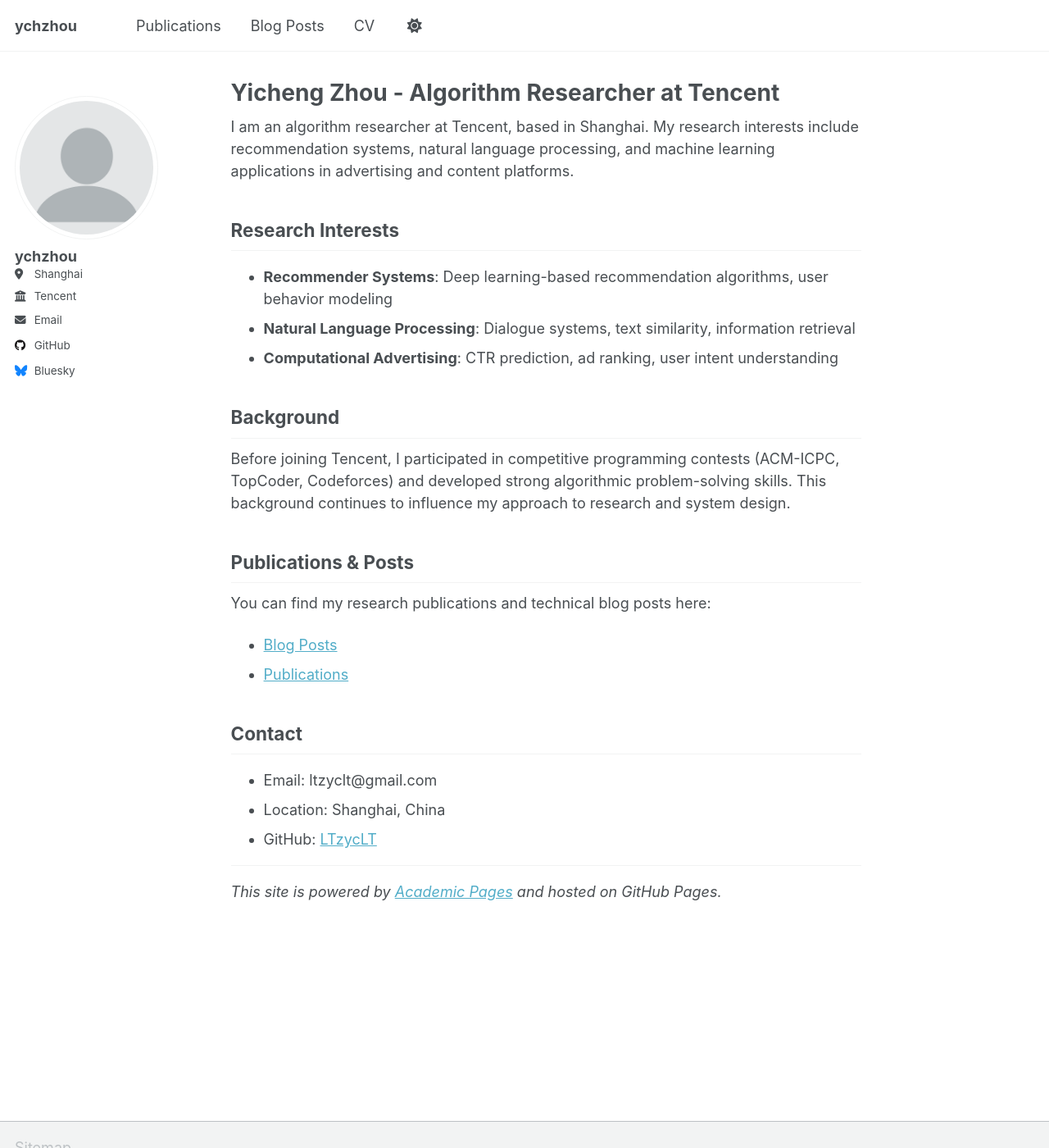
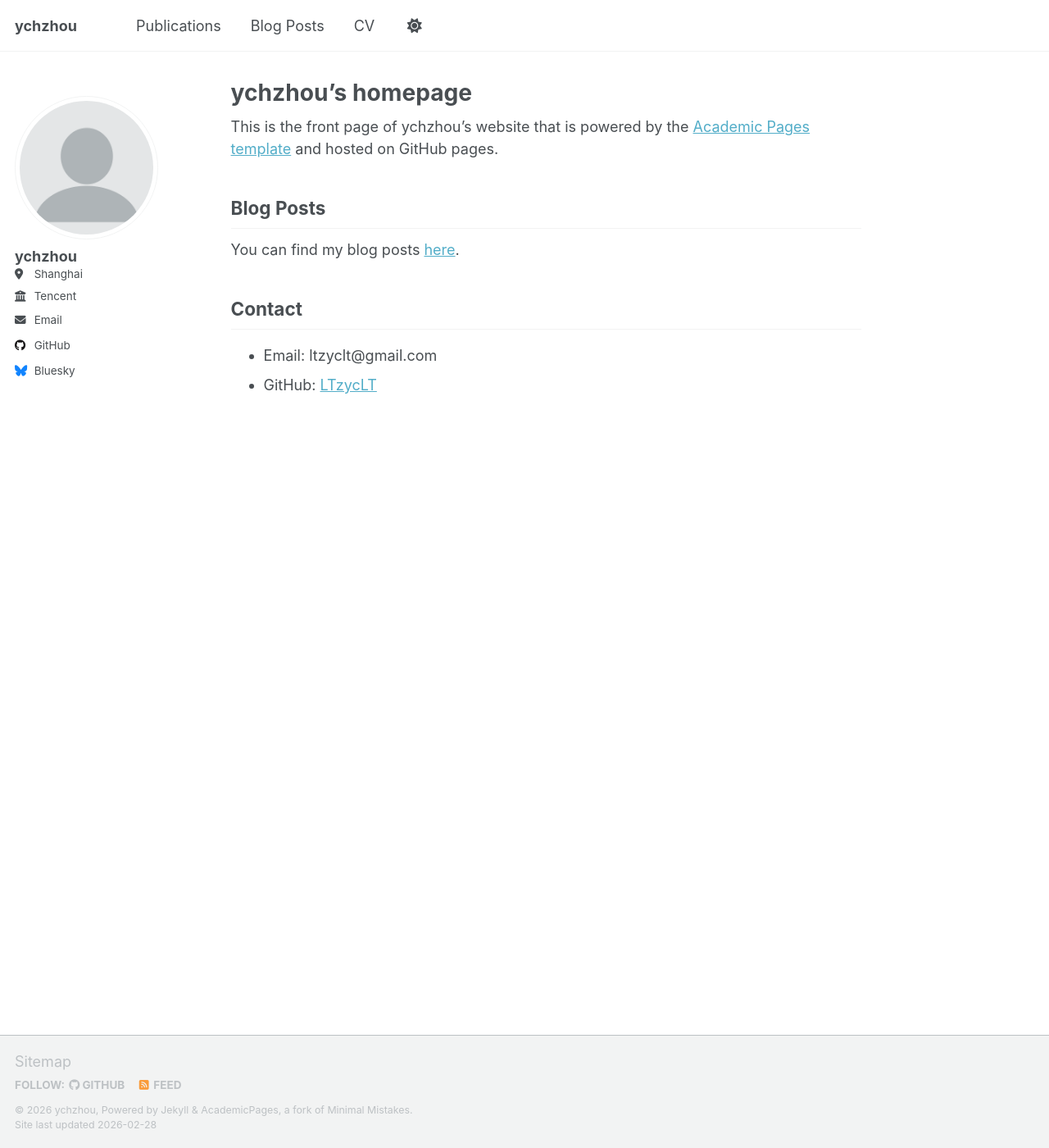
Before and after one commit to LTzycLT/ltzyclt.github.io, a Jekyll site: the page built from _pages/about.md, in a window 1280 px wide and 1400 px high. Shown: the whole window at 82% size. Built offline with Jekyll 4.4.1, drawn with Linux system fonts in a browser that asks for light colours; a script that is not in the unit is left out.

Commit message:
Simplify about page, remove personal details

```diff
--- a/_pages/about.md
+++ b/_pages/about.md
@@ -1,36 +1,19 @@
 ---
 permalink: /
-title: "Yicheng Zhou - Algorithm Researcher at Tencent"
+title: "ychzhou's homepage"
 author_profile: true
 redirect_from:
   - /about/
   - /about.html
 ---
 
-I am an algorithm researcher at Tencent, based in Shanghai. My research interests include recommendation systems, natural language processing, and machine learning applications in advertising and content platforms.
+This is the front page of ychzhou's website that is powered by the [Academic Pages template](https://github.com/academicpages/academicpages.github.io) and hosted on GitHub pages.
 
-## Research Interests
+## Blog Posts
 
-- **Recommender Systems**: Deep learning-based recommendation algorithms, user behavior modeling
-- **Natural Language Processing**: Dialogue systems, text similarity, information retrieval
-- **Computational Advertising**: CTR prediction, ad ranking, user intent understanding
-
-## Background
-
-Before joining Tencent, I participated in competitive programming contests (ACM-ICPC, TopCoder, Codeforces) and developed strong algorithmic problem-solving skills. This background continues to influence my approach to research and system design.
-
-## Publications & Posts
-
-You can find my research publications and technical blog posts here:
-- [Blog Posts](/year-archive/)
-- [Publications](/publications/)
+You can find my blog posts [here](/year-archive/).
 
 ## Contact
 
 - Email: ltzyclt@gmail.com
-- Location: Shanghai, China
 - GitHub: [LTzycLT](https://github.com/LTzycLT)
-
----
-
-*This site is powered by [Academic Pages](https://github.com/academicpages/academicpages.github.io) and hosted on GitHub Pages.*
```
